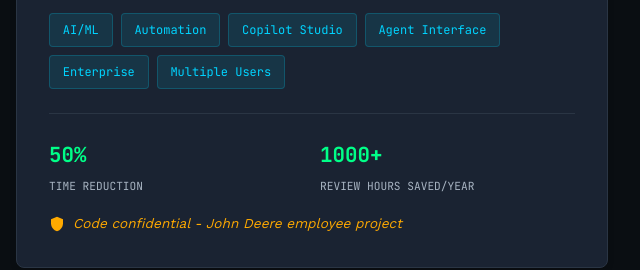
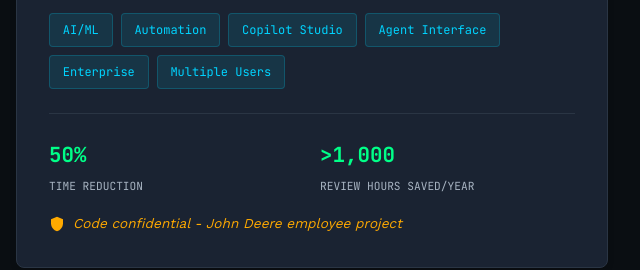
Before and after one commit to ryan-vance/ryan-vance.github.io, a plain HTML site: page index.html in a window 1280 px wide. Shown: the part 2580-2850 px from the top of the page, 640-1280 px from the left. Drawn offline with nearby package versions, Linux system fonts and the light colour scheme.

Commit message:
Format review hours saved metric value

```diff
--- a/index.html
+++ b/index.html
@@ -1147,7 +1147,7 @@
                         <span class="metric-label">Time Reduction</span>
                     </div>
                     <div class="metric">
-                        <span class="metric-value">1000+</span>
+                        <span class="metric-value">>1,000</span>
                         <span class="metric-label">Review Hours Saved/Year</span>
                     </div>
                 </div>
```
